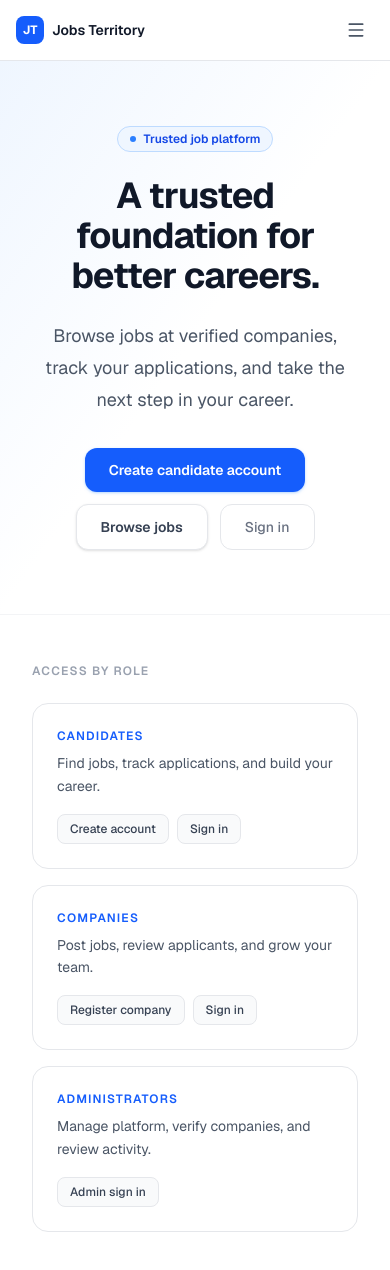
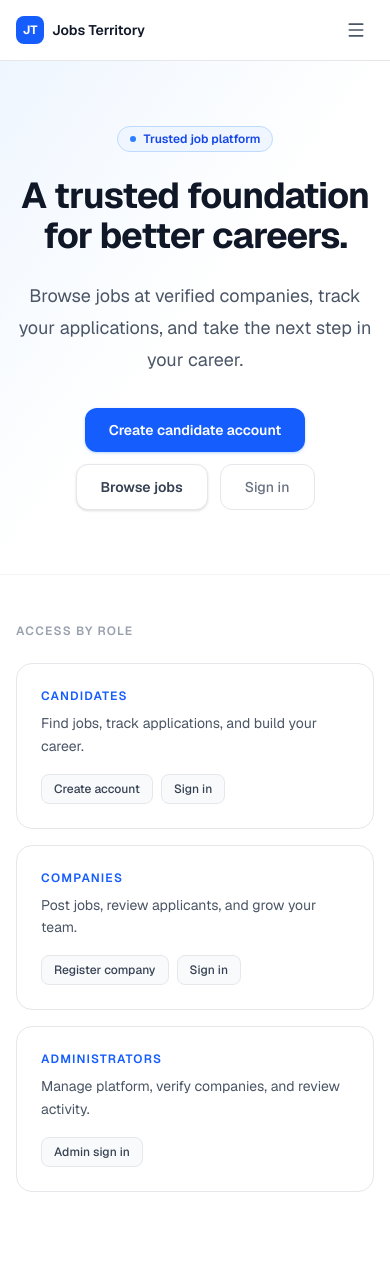
Before and after one commit to YojitSiddhant/jobs-territory-portal, a Next.js app: page / in a window 390 px wide. Shown: the top 1270 px of the page. After the commit the page ends 1240 px from the top, so only its background shows below. Built offline with nearby package versions, Linux system fonts and the light colour scheme; no server answers.

Commit message:
Add consistent viewport gutters

```diff
--- a/src/app/globals.css
+++ b/src/app/globals.css
@@ -23,12 +23,19 @@ body {
   -webkit-font-smoothing: antialiased;
 }
 
+html,
+body {
+  overflow-x: hidden;
+}
+
 @layer components {
   .page-container {
     width: 100%;
     max-width: 1536px;
     margin-inline: auto;
     padding-inline: 16px;
+    box-sizing: border-box;
+    min-width: 0;
   }
 
   @media (min-width: 640px) { .page-container { padding-inline: 20px; } }
--- a/src/app/not-found.tsx
+++ b/src/app/not-found.tsx
@@ -4,8 +4,9 @@ import Link from "next/link";
 
 export default function NotFound() {
   return (
-    <main className="flex flex-1 items-center justify-center bg-white px-6 py-20 text-gray-900">
-      <div className="text-center space-y-4">
+    <main className="flex flex-1 items-center bg-white py-20 text-gray-900">
+      <div className="page-container text-center">
+        <div className="space-y-4">
           <p className="text-xs font-medium uppercase tracking-widest text-blue-600">Jobs Territory</p>
           <h1 className="text-4xl font-semibold tracking-tight">Page not found</h1>
           <p className="text-gray-500">The page you&apos;re looking for doesn&apos;t exist.</p>
@@ -13,6 +14,7 @@ export default function NotFound() {
             Back to home
           </Link>
         </div>
+      </div>
     </main>
   );
 }
--- a/src/app/page.tsx
+++ b/src/app/page.tsx
@@ -13,7 +13,7 @@ export default async function Home() {
   return (
     <main className="flex flex-1 flex-col bg-white">
       {/* Hero */}
-      <section className="border-b border-gray-100 bg-gradient-to-br from-blue-50 via-white to-white px-4 py-16 sm:px-6 sm:py-24 lg:px-8">
+      <section className="border-b border-gray-100 bg-gradient-to-br from-blue-50 via-white to-white py-16 sm:py-24">
           <div className="page-container space-y-6 text-center">
             <div className="inline-flex items-center gap-2 rounded-full border border-blue-200 bg-blue-50 px-3 py-1 text-xs font-semibold text-blue-700">
               <span className="h-1.5 w-1.5 rounded-full bg-blue-500" />
@@ -40,10 +40,10 @@ export default async function Home() {
       </section>
 
       {/* Access panels */}
-      <section className="px-4 py-12 sm:px-6 lg:px-8">
+      <section className="py-12">
         <div className="page-container">
           <h2 className="text-xs font-semibold uppercase tracking-widest text-gray-400 mb-6">Access by role</h2>
-          <div className="grid gap-4 sm:grid-cols-2 lg:grid-cols-3">
+          <div className="grid min-w-0 gap-4 sm:grid-cols-2 lg:grid-cols-3 [&>*]:min-w-0">
             <AccessCard
               label="Candidates"
               description="Find jobs, track applications, and build your career."
--- a/src/features/admin/components/AdminOverviewClient.tsx
+++ b/src/features/admin/components/AdminOverviewClient.tsx
@@ -41,7 +41,7 @@ export function AdminOverviewClient({ initialCounts }: Props) {
         </div>
 
         {/* Count cards */}
-        <div className="grid grid-cols-1 min-[420px]:grid-cols-2 sm:grid-cols-4 gap-3">
+        <div className="grid min-w-0 grid-cols-1 gap-3 min-[420px]:grid-cols-2 sm:grid-cols-4 [&>*]:min-w-0">
           {stats.map((s) => (
             <Link key={s.label} href={adminStatusHref(s.status)} aria-label={`${s.label}: ${s.value}. View ${s.label.toLowerCase()} companies`} className="group flex min-h-44 flex-col items-center justify-center rounded-2xl border bg-white p-5 text-center shadow-sm transition-all hover:-translate-y-0.5 hover:shadow-md focus-visible:outline-none focus-visible:ring-2 focus-visible:ring-blue-500 focus-visible:ring-offset-2">
               <span className={`mb-3 inline-flex rounded-full border p-3 ${s.cls}`}><s.icon className="h-6 w-6" aria-hidden /></span>
--- a/src/features/jobs/components/JobsPage.tsx
+++ b/src/features/jobs/components/JobsPage.tsx
@@ -97,7 +97,7 @@ export function JobsPage({ initialJobs, initialPagination, initialQuery }: Props
           </div>
         </div>
 
-        <div className="mt-6 flex flex-col gap-6 lg:flex-row lg:items-start lg:gap-8">
+        <div className="mt-6 flex min-w-0 flex-col gap-6 lg:flex-row lg:items-start lg:gap-8">
           {/* Filters remain in normal document flow so the page scrolls naturally. */}
           <div className={`lg:block w-full lg:w-80 shrink-0 ${showFilters ? "block" : "hidden"}`}>
             <div className="rounded-2xl bg-white border border-gray-200 p-5 shadow-sm">
```
Lines whose indentation alone changed are shown as unchanged.
